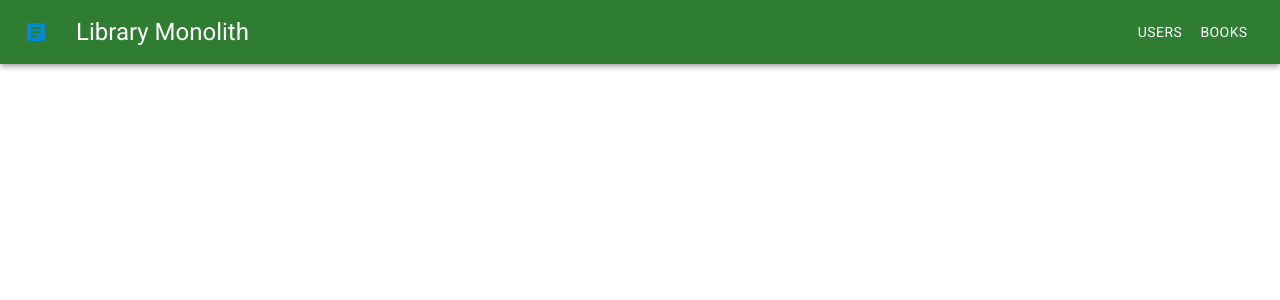
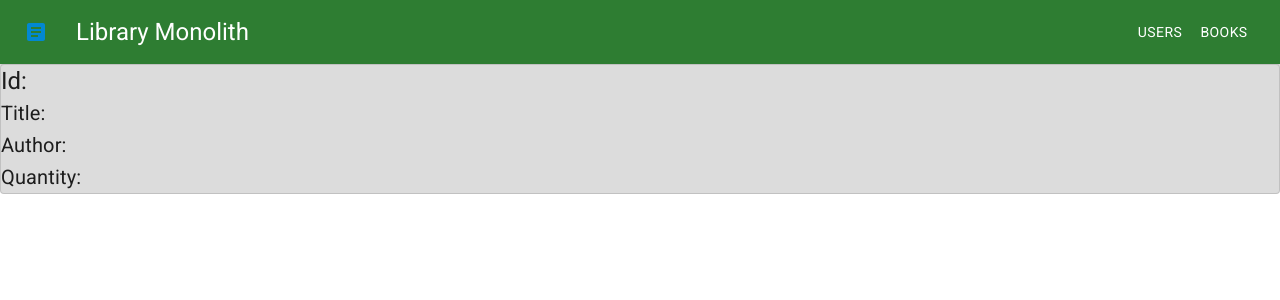
Before and after one commit to konopkagrzegorz/library-monolith-frontend, a React (Create React App) app: page /books/1 in a window 1280 px wide. Shown: the top 300 px of the page. Built offline with nearby package versions, Linux system fonts and the light colour scheme; no server answers.

Commit message:
added funcionality to more info button in BooksList

```diff
--- a/src/App.js
+++ b/src/App.js
@@ -5,6 +5,7 @@ import UserDetails from "./components/UserDetails";
 import {Routes, Route} from "react-router-dom";
 import { HomeContent } from "./components/HomeContent";
 import BooksList from "./components/BooksList";
+import BookDetails from "./components/BookDetails";
 
 
 function App() {
@@ -17,6 +18,7 @@ function App() {
           <Route exact path="/users" element={<UsersList/>}></Route>
           <Route exact path="/books" element={<BooksList/>}></Route>
           <Route path="/users/:id" element={<UserDetails/>}></Route>
+          <Route path="/books/:id" element={<BookDetails/>}></Route>
       </Routes>
     </>
   );
--- /dev/null
+++ b/src/components/BookDetails.js
@@ -0,0 +1,31 @@
+import { useState } from "react";
+import { Card } from "@mui/material";
+import { Typography } from "@mui/material";
+import { useEffect } from "react";
+import { useParams } from "react-router-dom";
+
+function BookDetails() {
+
+    const [book, setBook] = useState({});
+    const params = useParams();
+
+    useEffect(() => {
+        fetch(`http://localhost:8080/books/${params.id}`)
+          .then((response) => response.json())
+          .then((data) => setBook(data));
+      }, [params.id]);
+
+
+    return (
+        <>
+        <Card variant="outlined" style={{backgroundColor: "#DCDCDC"}}>
+          <Typography variant="h5" sx={{ flexGrow: 1 }}>Id: {book.id}</Typography>
+          <Typography variant="h6" sx={{ flexGrow: 1 }}>Title: {book.title}</Typography>
+          <Typography variant="h6" sx={{ flexGrow: 1 }}>Author: {book.author}</Typography>
+          <Typography variant="h6" sx={{ flexGrow: 1 }}>Quantity: {book.quantity}</Typography>
+          </Card>
+        </>
+      );
+};
+
+export default BookDetails;
--- a/src/components/BooksList.js
+++ b/src/components/BooksList.js
@@ -1,22 +1,18 @@
 import { DataGrid } from "@mui/x-data-grid";
-import { useDemoData } from "@mui/x-data-grid-generator";
 import { useEffect, useState } from "react";
 import { Button } from "@mui/material";
+import { Link } from "@mui/material";
 
 
 const renderDetailsButton = (params) => {
   return (
-      <strong>
-          <Button
+    <Link href={`/books/${params.id}`}><Button
               variant="contained"
               color="primary"
               size="small"
-              style={{ marginLeft: 16 }}
-          >
-              More Info
-          </Button>
-      </strong>
+              style={{ marginLeft: 16 }}>More Info</Button></Link>
   )
+
 }
 
 const columns = [
```
